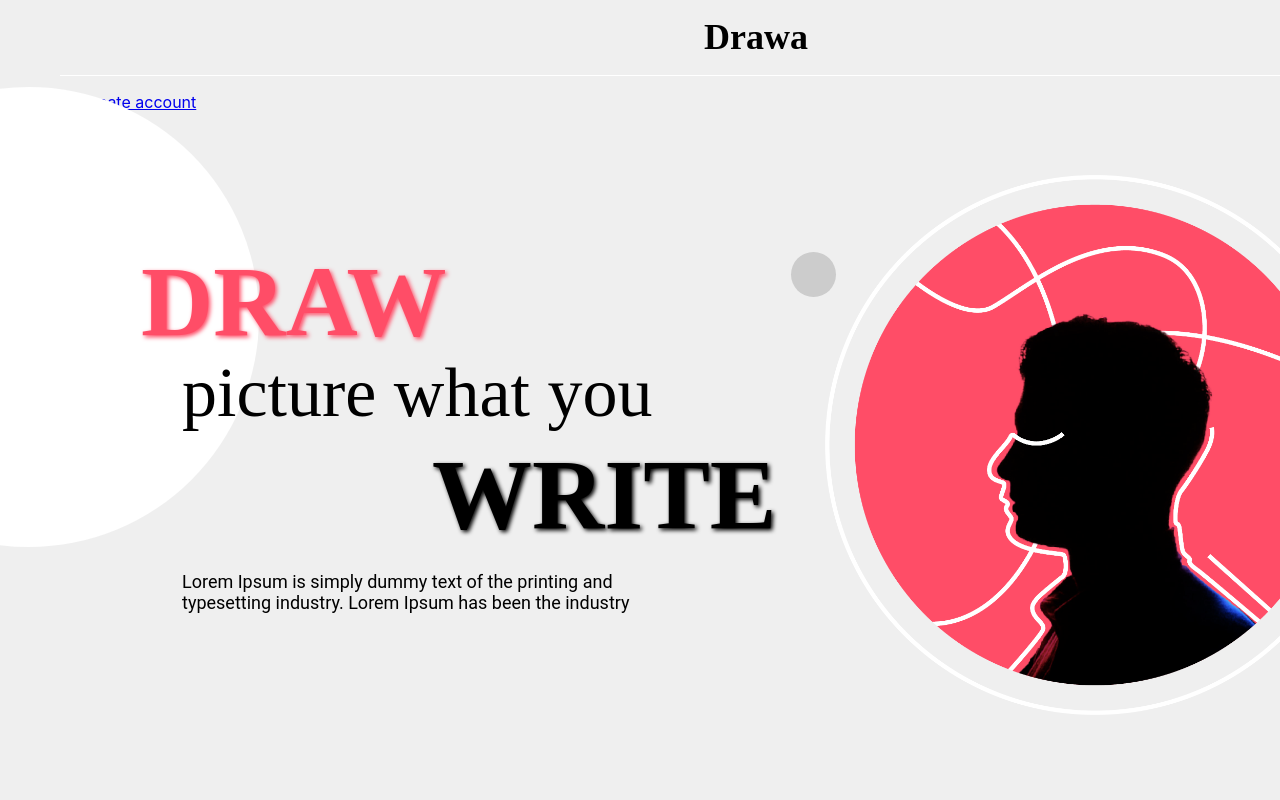
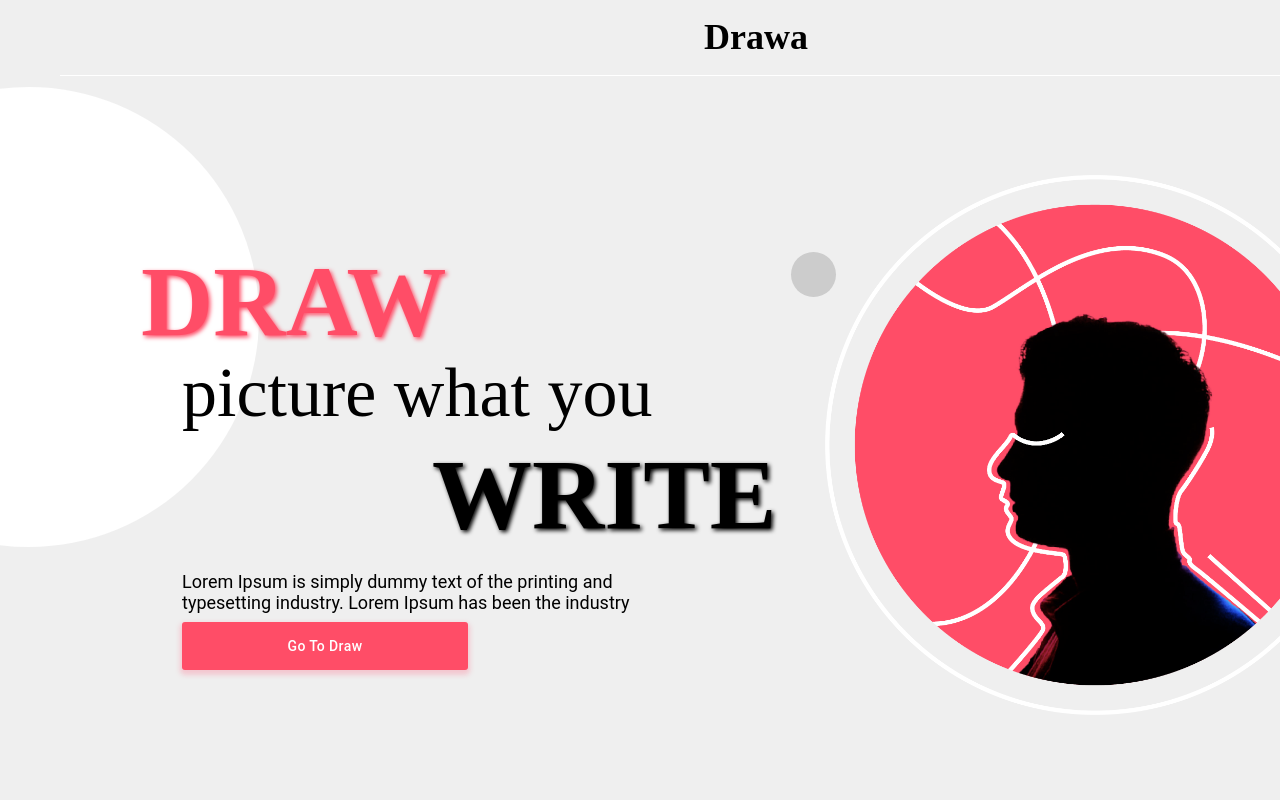
Before and after one commit to wewaaa/wewaa, a React (Create React App) app in the folder frontend/: page / in a window 1280 px wide. Shown: the top 800 px of the page. Built offline with nearby package versions, Linux system fonts and the light colour scheme.

Commit message:
style:changeMainPage-Buttonstyle

```diff
--- a/frontend/src/pages/MainPage.js
+++ b/frontend/src/pages/MainPage.js
@@ -27,7 +27,7 @@ const MainPage = () => {
             <h1 class="WRITE">WRITE</h1>
             <h4 class="Explain">Lorem Ipsum is simply dummy text of the printing and
             typesetting industry.  Lorem Ipsum has been the industry</h4>
-            <Link to="/UploadPage"><button class="ButtonDraw"> go to Draw </button>Create account</Link>
+            <Link to="/SignPage"><StyledButton variant="contained">go to Draw </StyledButton></Link>
             <img className="HomeImage" alt="homeImage" src="/img/a.png" />
 
             </div>
```
